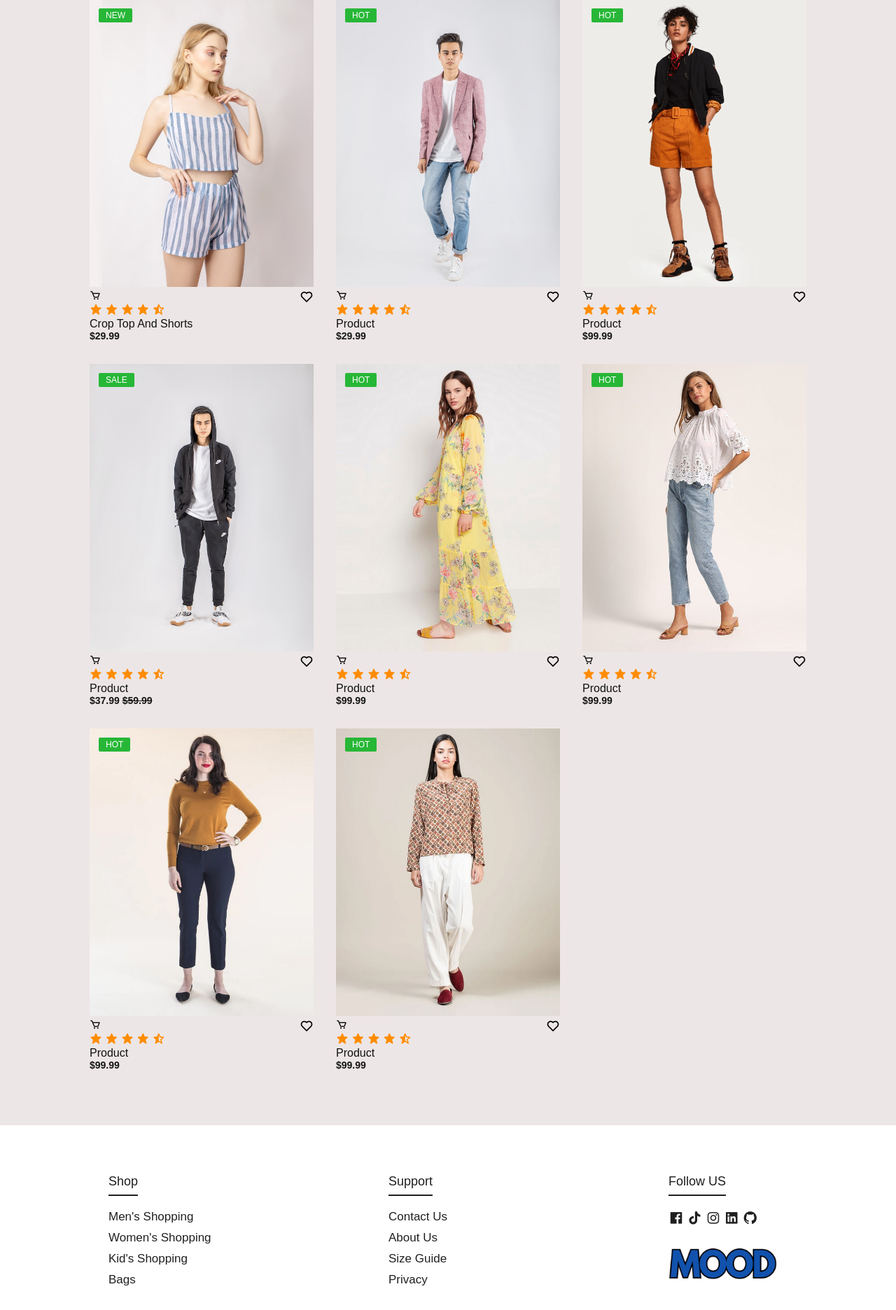
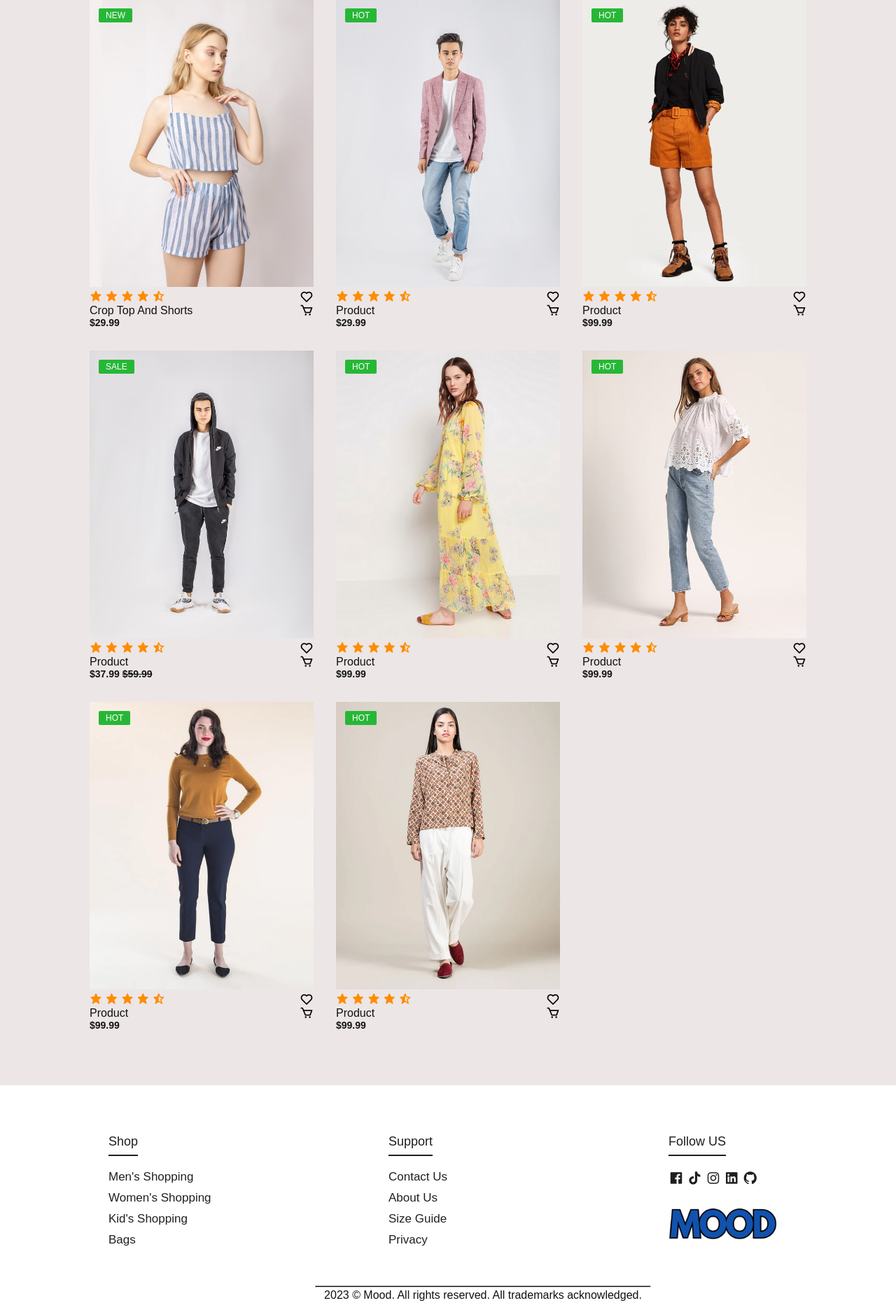
Before and after one commit to kiro6/LetPro-E-Commerce-Platform, a Node server app: page / in a window 1280 px wide. Shown: the part 1017-2889 px from the top of the page at 70% size. Run offline with Node 20, Linux system fonts and the light colour scheme; some libraries are stand-ins or nearby versions.

Commit message:
Update index.css

```diff
--- a/public/styles/index.css
+++ b/public/styles/index.css
@@ -243,6 +243,16 @@ section{
     font-size: 20px;
 }
 .heart-icon:hover{
+    color: rgb(246, 13, 36);
+    cursor: pointer;
+}
+.cart-icon{
+    position: absolute;
+    right: 0;
+    font-size: 20px;
+    bottom: 12px;
+}
+.cart-icon:hover{
     color: rgb(246, 13, 36);
     cursor: pointer;
 }
```
